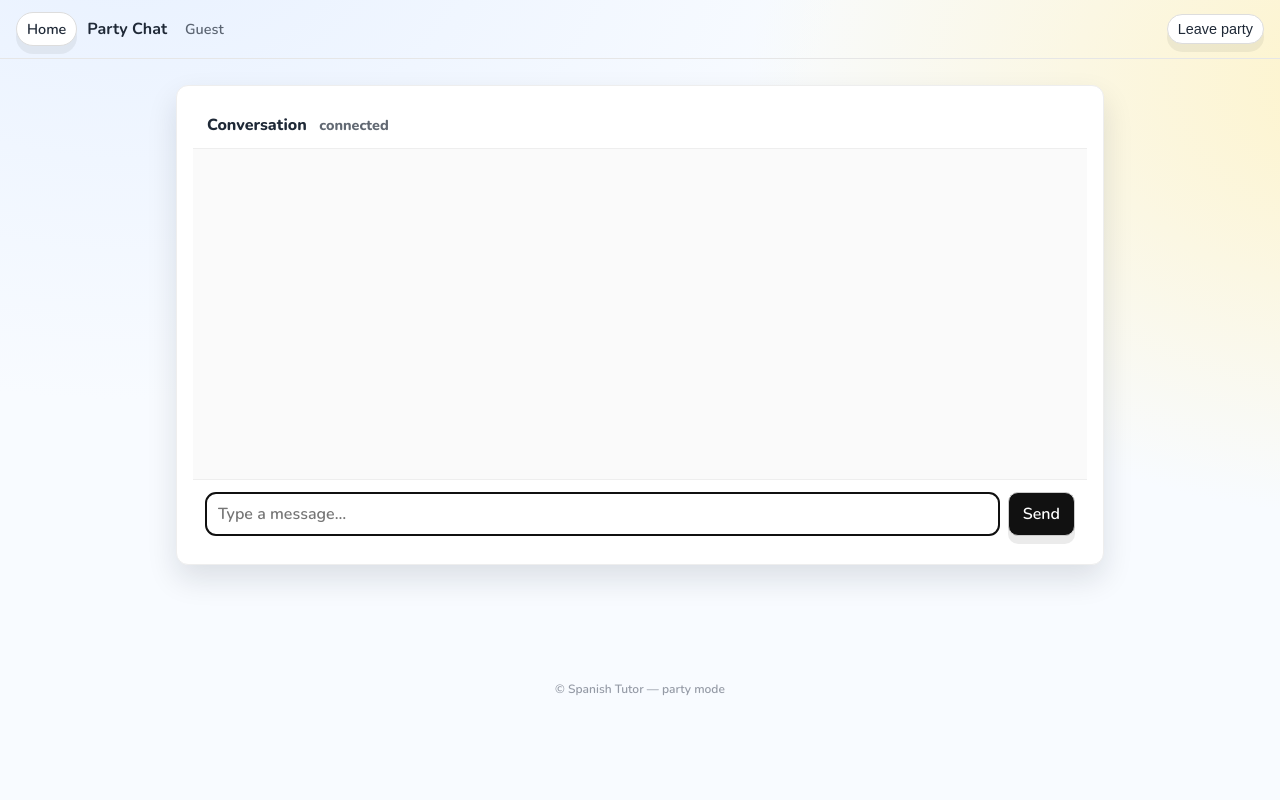
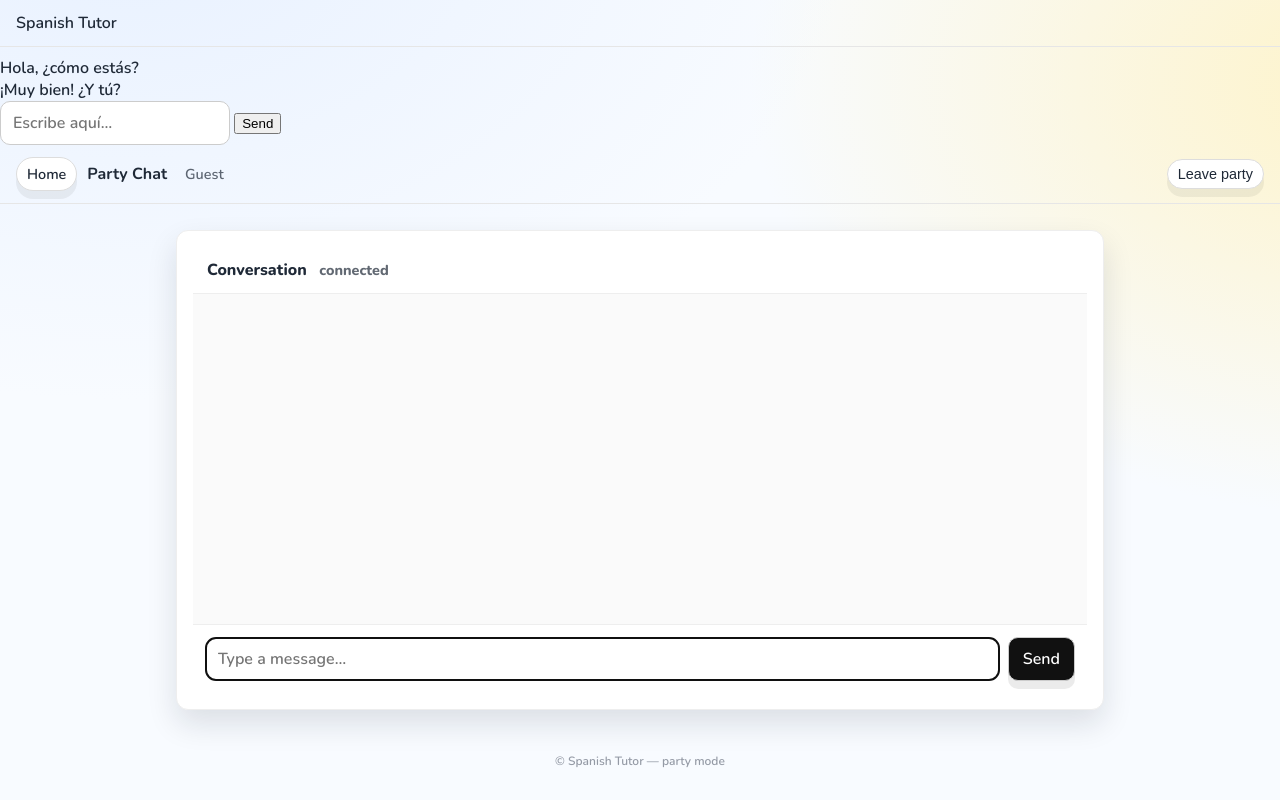
Before and after one commit to barnettrp/spanish-tutor, a website: page chat.html in a window 1280 px wide. Drawn offline with nearby package versions, Linux system fonts and the light colour scheme; no server answers; sample sign-in values are in the browser's storage.

Commit message:
Update chat.html
3‑row flex layout

```diff
--- a/chat.html
+++ b/chat.html
@@ -28,6 +28,32 @@
   </style>
 </head>
 <body>
+  <body>
+  <div class="app">
+    <header class="app__header">
+      <!-- your header / title bar -->
+      Spanish Tutor
+    </header>
+
+    <main id="chat-scroll" class="app__content">
+      <!-- your messages go here -->
+      <div class="message from-user">Hola, ¿cómo estás?</div>
+      <div class="message from-ai">¡Muy bien! ¿Y tú?</div>
+      <!-- … -->
+    </main>
+
+    <form class="app__input" id="chat-form">
+      <input id="chat-input" type="text" placeholder="Escribe aquí…" />
+      <button type="submit">Send</button>
+    </form>
+  </div>
+
+  <!-- Translation popup lives OUTSIDE the flow and is fixed near the bottom -->
+  <div id="translate-pop" class="translate-pop" hidden></div>
+
+  <script src="chat.js"></script>
+</body>
+
   <header>
     <div class="left">
       <a class="pill" href="index.html" aria-label="Home">Home</a>
```
